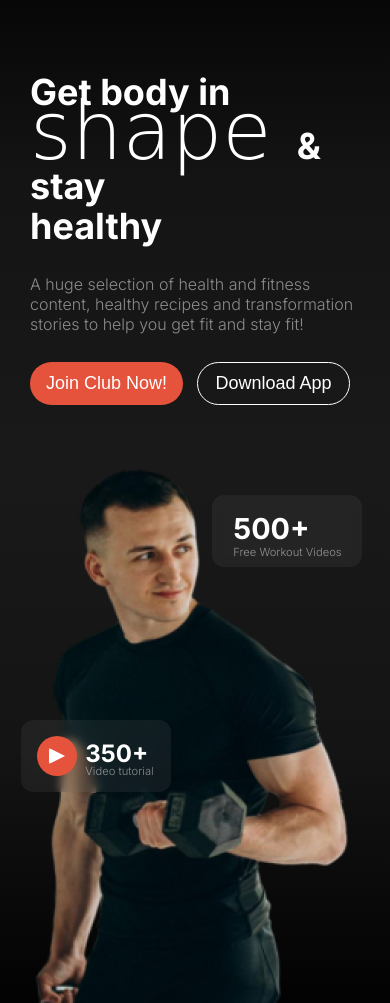
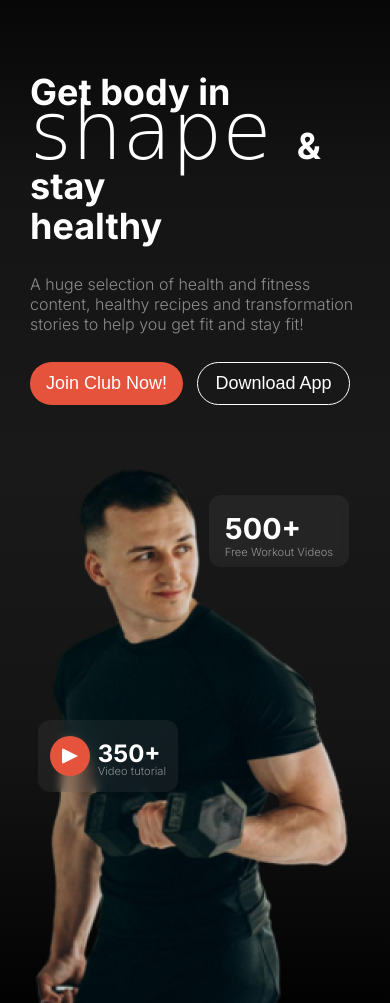
Before and after one commit to Soumik-Web/Assignment-02, a plain HTML site: page index.html in a window 390 px wide. Shown: the part 97-1100 px from the top of the page. Drawn offline with Linux system fonts and the light colour scheme; a web font is replaced by a local one.

Commit message:
Header Minor Modifications

```diff
--- a/index.html
+++ b/index.html
@@ -10,7 +10,7 @@
     <header class="bg-linear-dark">
         <nav class="nav-bar adjust-width display-flex">
             <h1 class="brand">Fitness</h1><div class="menu-bar">
-                <a href=""><img src="assets/menu-svgrepo-com.svg" alt=""></a>
+                <img src="assets/menu-svgrepo-com.svg" alt="">
             </div>
             <div class="nav-manu">
 
--- a/styles/index.css
+++ b/styles/index.css
@@ -199,7 +199,7 @@
 .visual-info-card-2{
     position: absolute;
     top: 150px;
-    left: 70%;
+    left: 60%;
 }
 
 .visual-info-details>h2 {
@@ -290,7 +290,7 @@
         line-height: 40px;
     }
     .visual-info{
-        width: 150px;
+        width: 140px;
         height: 72px;
     }
 
@@ -306,12 +306,12 @@
 
     .visual-info-card-1{
         top: 275px;
-        left: 0%;
+        left: 5%;
     }
 
     .visual-info-card-2{
         top: 50px;
-        left: 55%;
+        left: 54%;
     }
     .btn-primary {
         width: calc((100% - 24px)/2);
```
